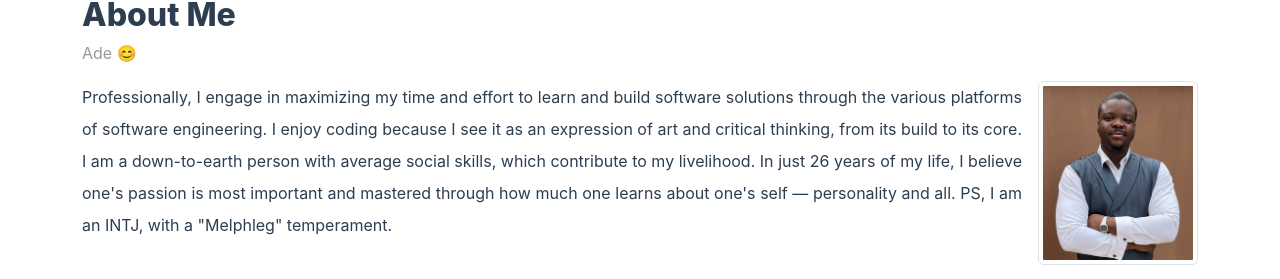
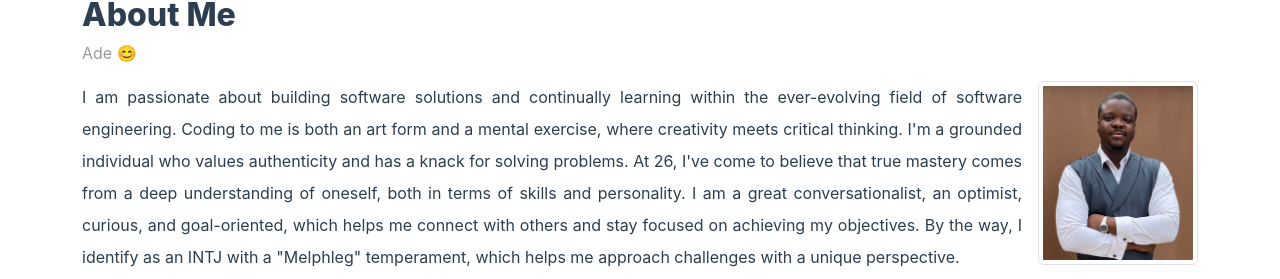
Before and after one commit to Lavendar77/lavendar77.github.io, a Vue app: page / in a window 1280 px wide. Shown: the part 673-952 px from the top of the page. Built offline with nearby package versions, Linux system fonts and the light colour scheme.

Commit message:
update intro-summary

```diff
--- a/src/views/HomeView.vue
+++ b/src/views/HomeView.vue
@@ -112,13 +112,7 @@ function getColor(tool) {
           />
 
           <p>
-            Professionally, I engage in maximizing my time and effort to learn and build software
-            solutions through the various platforms of software engineering. I enjoy coding because
-            I see it as an expression of art and critical thinking, from its build to its core. I am
-            a down-to-earth person with average social skills, which contribute to my livelihood. In
-            just {{ age }} years of my life, I believe one's passion is most important and mastered
-            through how much one learns about one's self — personality and all. PS, I am an INTJ,
-            with a "Melphleg" temperament.
+            I am passionate about building software solutions and continually learning within the ever-evolving field of software engineering. Coding to me is both an art form and a mental exercise, where creativity meets critical thinking. I'm a grounded individual who values authenticity and has a knack for solving problems. At {{ age }}, I've come to believe that true mastery comes from a deep understanding of oneself, both in terms of skills and personality. I am a great conversationalist, an optimist, curious, and goal-oriented, which helps me connect with others and stay focused on achieving my objectives. By the way, I identify as an INTJ with a "Melphleg" temperament, which helps me approach challenges with a unique perspective.
           </p>
         </div>
       </div>
```
